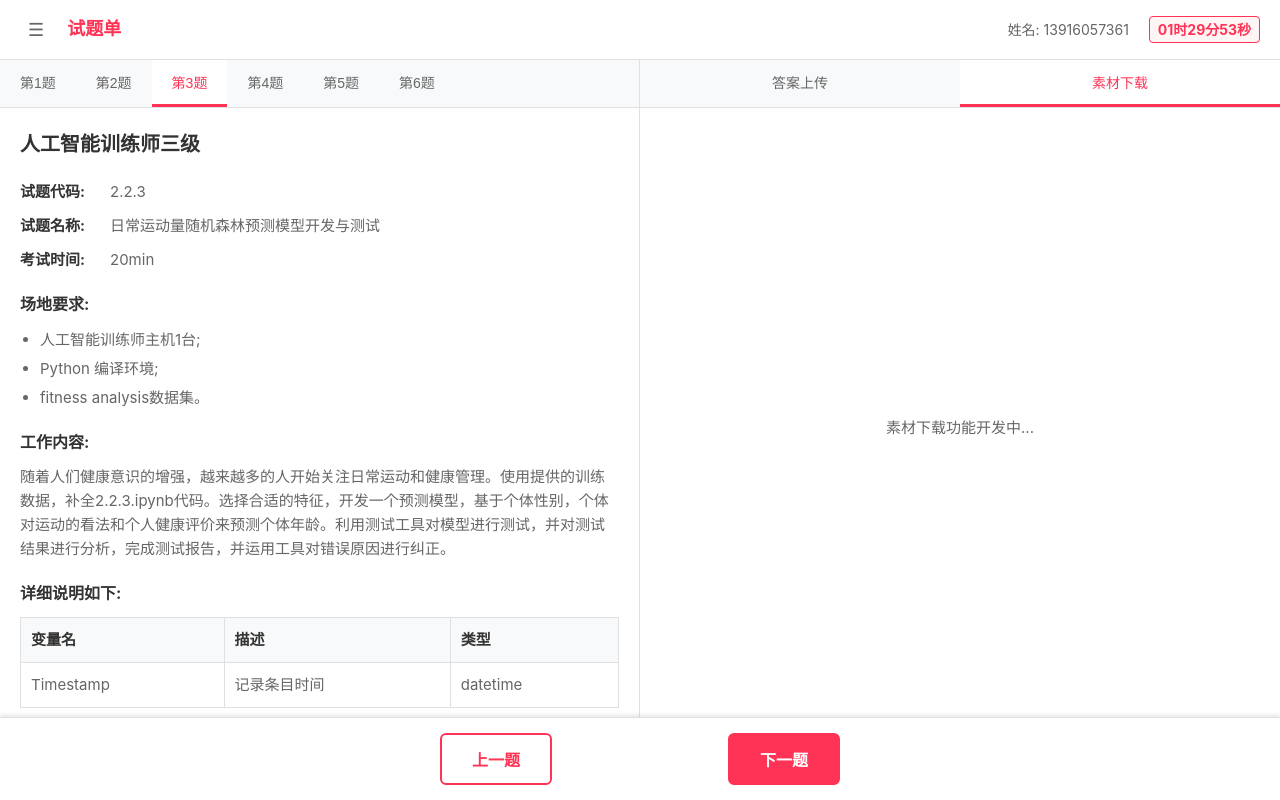
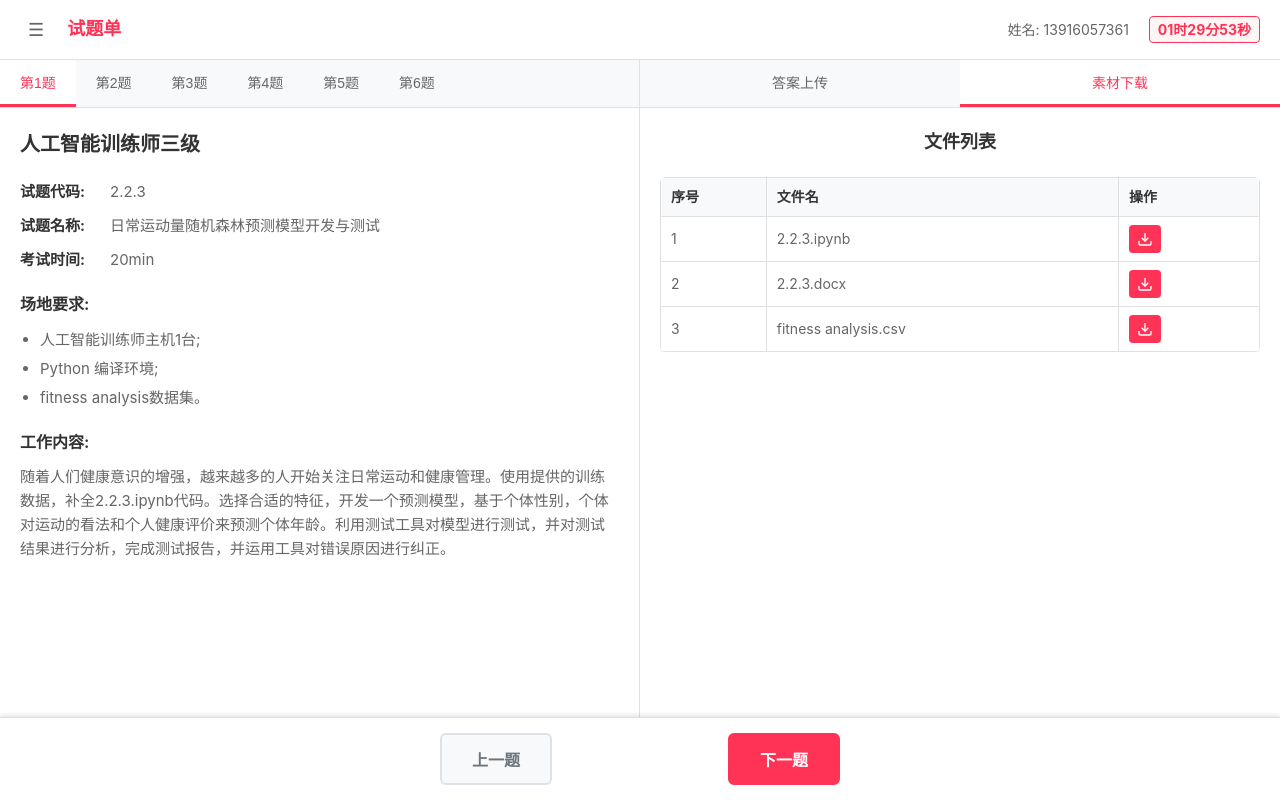
Before and after one commit to leexyuuu/Engineering-Technology, a Vue app in the folder frontend/ai-exam/: page /exam in a window 1280 px wide. Both pictures are taken after a click on the button "素材下载". Built offline with nearby package versions, Linux system fonts and the light colour scheme.

Commit message:
add download exam file page

```diff
--- a/frontend/ai-exam/src/components/ExamPage.vue
+++ b/frontend/ai-exam/src/components/ExamPage.vue
@@ -30,55 +30,33 @@
 
         <!-- 题目内容 -->
         <div class="question-content">
-          <h2 class="exam-title">人工智能训练师三级</h2>
+          <h2 class="exam-title">{{ currentQuestionData.title }}</h2>
 
           <div class="question-info">
             <div class="info-item">
               <span class="label">试题代码:</span>
-              <span class="value">2.2.3</span>
+              <span class="value">{{ currentQuestionData.code }}</span>
             </div>
             <div class="info-item">
               <span class="label">试题名称:</span>
-              <span class="value">日常运动量随机森林预测模型开发与测试</span>
+              <span class="value">{{ currentQuestionData.name }}</span>
             </div>
             <div class="info-item">
               <span class="label">考试时间:</span>
-              <span class="value">20min</span>
+              <span class="value">{{ currentQuestionData.time }}</span>
             </div>
           </div>
 
           <div class="requirements">
             <h3>场地要求:</h3>
             <ul>
-              <li>人工智能训练师主机1台;</li>
-              <li>Python 编译环境;</li>
-              <li>fitness analysis数据集。</li>
+              <li v-for="requirement in currentQuestionData.requirements" :key="requirement">{{ requirement }}</li>
             </ul>
           </div>
 
           <div class="work-content">
             <h3>工作内容:</h3>
-            <p>随着人们健康意识的增强，越来越多的人开始关注日常运动和健康管理。使用提供的训练数据，补全2.2.3.ipynb代码。选择合适的特征，开发一个预测模型，基于个体性别，个体对运动的看法和个人健康评价来预测个体年龄。利用测试工具对模型进行测试，并对测试结果进行分析，完成测试报告，并运用工具对错误原因进行纠正。</p>
-          </div>
-
-          <div class="detailed-description">
-            <h3>详细说明如下:</h3>
-            <table class="data-table">
-              <thead>
-                <tr>
-                  <th>变量名</th>
-                  <th>描述</th>
-                  <th>类型</th>
-                </tr>
-              </thead>
-              <tbody>
-                <tr>
-                  <td>Timestamp</td>
-                  <td>记录条目时间</td>
-                  <td>datetime</td>
-                </tr>
-              </tbody>
-            </table>
+            <p>{{ currentQuestionData.workContent }}</p>
           </div>
         </div>
       </div>
@@ -120,7 +98,7 @@
                 </tr>
               </thead>
               <tbody>
-                <tr v-for="(file, index) in uploadFiles" :key="index">
+                <tr v-for="(file, index) in currentQuestionData.uploadFiles" :key="index">
                   <td>{{ index + 1 }}</td>
                   <td>上传{{ file }}</td>
                   <td>
@@ -139,7 +117,33 @@
 
         <!-- 素材下载内容 -->
         <div v-if="activeTab === 'download'" class="download-content">
-          <p>素材下载功能开发中...</p>
+          <h3 class="download-title">文件列表</h3>
+          <div class="download-table">
+            <table>
+              <thead>
+                <tr>
+                  <th>序号</th>
+                  <th>文件名</th>
+                  <th>操作</th>
+                </tr>
+              </thead>
+              <tbody>
+                <tr v-for="(file, index) in downloadFiles" :key="index">
+                  <td>{{ index + 1 }}</td>
+                  <td>{{ file.name }}</td>
+                  <td>
+                    <button class="download-btn" @click="downloadFile(file)">
+                      <svg width="16" height="16" viewBox="0 0 24 24" fill="none" stroke="currentColor" stroke-width="2">
+                        <path d="M21 15v4a2 2 0 0 1-2 2H5a2 2 0 0 1-2-2v-4"/>
+                        <polyline points="7,10 12,15 17,10"/>
+                        <line x1="12" y1="15" x2="12" y2="3"/>
+                      </svg>
+                    </button>
+                  </td>
+                </tr>
+              </tbody>
+            </table>
+          </div>
         </div>
       </div>
     </main>
@@ -167,12 +171,12 @@
 </template>
 
 <script setup>
-import { ref, onMounted, onUnmounted } from 'vue'
+import { ref, onMounted, onUnmounted, computed } from 'vue'
 import { useRouter } from 'vue-router'
 
 const router = useRouter()
 
-const currentQuestion = ref(3)
+const currentQuestion = ref(1)
 const activeTab = ref('upload')
 
 // 倒计时相关
@@ -180,14 +184,137 @@ const totalTime = 90 * 60 // 1小时30分钟 = 90分钟 = 5400秒
 const remainingTime = ref(totalTime)
 let timer = null
 
-const uploadFiles = ref([
+// 题目数据
+const questions = ref([
+  {
+    id: 1,
+    title: '人工智能训练师三级',
+    code: '2.2.3',
+    name: '日常运动量随机森林预测模型开发与测试',
+    time: '20min',
+    requirements: [
+      '人工智能训练师主机1台;',
+      'Python 编译环境;',
+      'fitness analysis数据集。'
+    ],
+    workContent: '随着人们健康意识的增强，越来越多的人开始关注日常运动和健康管理。使用提供的训练数据，补全2.2.3.ipynb代码。选择合适的特征，开发一个预测模型，基于个体性别，个体对运动的看法和个人健康评价来预测个体年龄。利用测试工具对模型进行测试，并对测试结果进行分析，完成测试报告，并运用工具对错误原因进行纠正。',
+    uploadFiles: [
       '2.2.3_model.pki',
       '2.2.3_results.txt',
       '2.2.3_report.txt',
       '2.2.3.docx',
       '2.2.3_results_xgb.txt',
       '2.2.3.html'
+    ]
+  },
+  {
+    id: 2,
+    title: '人工智能训练师三级',
+    code: '2.2.4',
+    name: '电商用户行为分析模型构建',
+    time: '25min',
+    requirements: [
+      '人工智能训练师主机1台;',
+      'Python 编译环境;',
+      'ecommerce_behavior.csv数据集。'
+    ],
+    workContent: '电商平台需要分析用户行为模式以优化推荐系统。使用提供的电商用户行为数据，构建一个用户行为分析模型。分析用户的浏览、收藏、加购、购买等行为特征，建立用户画像模型，预测用户的购买概率。完成模型训练、验证和测试，并生成详细的分析报告。',
+    uploadFiles: [
+      '2.2.4_model.pkl',
+      '2.2.4_analysis.txt',
+      '2.2.4_report.txt',
+      '2.2.4_presentation.pptx',
+      '2.2.4_visualization.html'
+    ]
+  },
+  {
+    id: 3,
+    title: '人工智能训练师三级',
+    code: '2.2.5',
+    name: '图像分类CNN模型开发',
+    time: '30min',
+    requirements: [
+      '人工智能训练师主机1台;',
+      'Python 编译环境;',
+      'image_classification数据集。'
+    ],
+    workContent: '使用卷积神经网络(CNN)技术，开发一个图像分类模型。数据集包含多个类别的图像，需要构建CNN架构，进行数据预处理、模型训练和优化。实现数据增强技术，提高模型泛化能力。完成模型评估，生成分类报告和可视化结果。',
+    uploadFiles: [
+      '2.2.5_cnn_model.h5',
+      '2.2.5_training_log.txt',
+      '2.2.5_evaluation.txt',
+      '2.2.5_classification_report.txt',
+      '2.2.5_visualization.py'
+    ]
+  },
+  {
+    id: 4,
+    title: '人工智能训练师三级',
+    code: '2.2.6',
+    name: '自然语言处理文本分类',
+    time: '25min',
+    requirements: [
+      '人工智能训练师主机1台;',
+      'Python 编译环境;',
+      'text_classification.csv数据集。'
+    ],
+    workContent: '构建一个自然语言处理模型，用于文本分类任务。使用提供的文本数据集，实现文本预处理、特征提取和模型训练。应用词向量技术，构建深度学习模型进行文本分类。完成模型性能评估，生成分类准确率报告和错误分析。',
+    uploadFiles: [
+      '2.2.6_nlp_model.pkl',
+      '2.2.6_preprocessing.py',
+      '2.2.6_classification_results.txt',
+      '2.2.6_accuracy_report.txt',
+      '2.2.6_error_analysis.txt'
+    ]
+  },
+  {
+    id: 5,
+    title: '人工智能训练师三级',
+    code: '2.2.7',
+    name: '时间序列预测模型开发',
+    time: '20min',
+    requirements: [
+      '人工智能训练师主机1台;',
+      'Python 编译环境;',
+      'time_series_data.csv数据集。'
+    ],
+    workContent: '开发一个时间序列预测模型，用于预测未来趋势。使用提供的时间序列数据，实现数据清洗、特征工程和模型构建。应用ARIMA、LSTM等时间序列预测技术，完成模型训练和验证。生成预测结果和模型性能评估报告。',
+    uploadFiles: [
+      '2.2.7_arima_model.pkl',
+      '2.2.7_lstm_model.h5',
+      '2.2.7_predictions.csv',
+      '2.2.7_forecast_report.txt',
+      '2.2.7_model_comparison.txt'
+    ]
+  },
+  {
+    id: 6,
+    title: '人工智能训练师三级',
+    code: '2.2.8',
+    name: '推荐系统协同过滤算法实现',
+    time: '25min',
+    requirements: [
+      '人工智能训练师主机1台;',
+      'Python 编译环境;',
+      'recommendation_data.csv数据集。'
+    ],
+    workContent: '实现协同过滤推荐算法，构建个性化推荐系统。使用用户-物品交互数据，实现基于用户的协同过滤和基于物品的协同过滤算法。完成相似度计算、推荐生成和模型评估。生成推荐系统性能报告和用户推荐结果分析。',
+    uploadFiles: [
+      '2.2.8_user_cf_model.pkl',
+      '2.2.8_item_cf_model.pkl',
+      '2.2.8_recommendations.csv',
+      '2.2.8_performance_report.txt',
+      '2.2.8_user_analysis.txt'
+    ]
+  }
 ])
+
+// 计算当前题目数据
+const currentQuestionData = computed(() => {
+  return questions.value.find(q => q.id === currentQuestion.value) || questions.value[0]
+})
+
+
 
 const fileSizes = ref({
   0: '0KB',
@@ -206,6 +333,13 @@ const fileStatuses = ref({
   4: 'not-uploaded',
   5: 'not-uploaded'
 })
+
+// 下载文件列表
+const downloadFiles = ref([
+  { name: '2.2.3.ipynb', url: '#' },
+  { name: '2.2.3.docx', url: '#' },
+  { name: 'fitness analysis.csv', url: '#' }
+])
 
 // 导航方法
 const goToPreviousQuestion = () => {
@@ -240,6 +374,24 @@ const formatTime = (seconds) => {
   const secs = seconds % 60
 
   return `${hours.toString().padStart(2, '0')}时${minutes.toString().padStart(2, '0')}分${secs.toString().padStart(2, '0')}秒`
+}
+
+// 下载文件方法
+const downloadFile = (file) => {
+  // 这里可以添加实际的下载逻辑
+  console.log(`开始下载文件: ${file.name}`)
+
+  // 模拟下载过程
+  const link = document.createElement('a')
+  link.href = file.url
+  link.download = file.name
+  link.style.display = 'none'
+  document.body.appendChild(link)
+  link.click()
+  document.body.removeChild(link)
+
+  // 显示下载提示
+  alert(`文件 ${file.name} 开始下载`)
 }
 
 // 开始倒计时
@@ -665,12 +817,80 @@ onUnmounted(() => {
 }
 
 
+.download-content {
+  padding: 20px;
+  color: #666;
+}
 
-.download-content {
+.download-title {
+  font-size: 18px;
+  font-weight: bold;
+  color: #333;
+  margin: 0 0 20px 0;
+  text-align: center;
+}
+
+.download-table {
+  width: 100%;
+  overflow-x: auto;
+}
+
+.download-table table {
+  width: 100%;
+  border-collapse: collapse;
+  background: white;
+  border-radius: 6px;
+  overflow: hidden;
+  box-shadow: 0 2px 4px rgba(0,0,0,0.1);
+}
+
+.download-table th,
+.download-table td {
+  padding: 8px 10px;
+  text-align: left;
+  border: 1px solid #e0e0e0;
+}
+
+.download-table th:nth-child(1) { width: 60px; }
+.download-table th:nth-child(2) { width: 200px; }
+.download-table th:nth-child(3) { width: 80px; }
+
+.download-table th {
+  background: #f8f9fa;
+  font-weight: bold;
+  color: #333;
+  font-size: 14px;
+}
+
+.download-table td {
+  color: #666;
+  font-size: 14px;
+}
+
+.download-table tr:hover {
+  background: #f8f9fa;
+}
+
+.download-btn {
+  background: #FF3355;
+  color: white;
+  border: none;
+  border-radius: 4px;
+  padding: 6px 8px;
+  cursor: pointer;
+  transition: background-color 0.3s ease;
   display: flex;
   align-items: center;
   justify-content: center;
-  color: #666;
+}
+
+.download-btn:hover {
+  background: #E62A4A;
+}
+
+.download-btn svg {
+  width: 16px;
+  height: 16px;
 }
 
 /* 底部导航按钮样式 */
```
Lines whose indentation alone changed are shown as unchanged.
